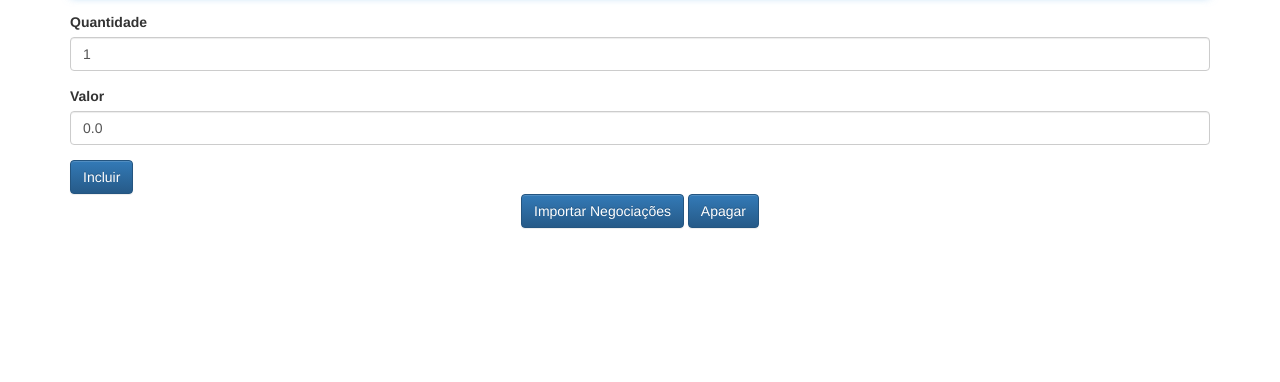
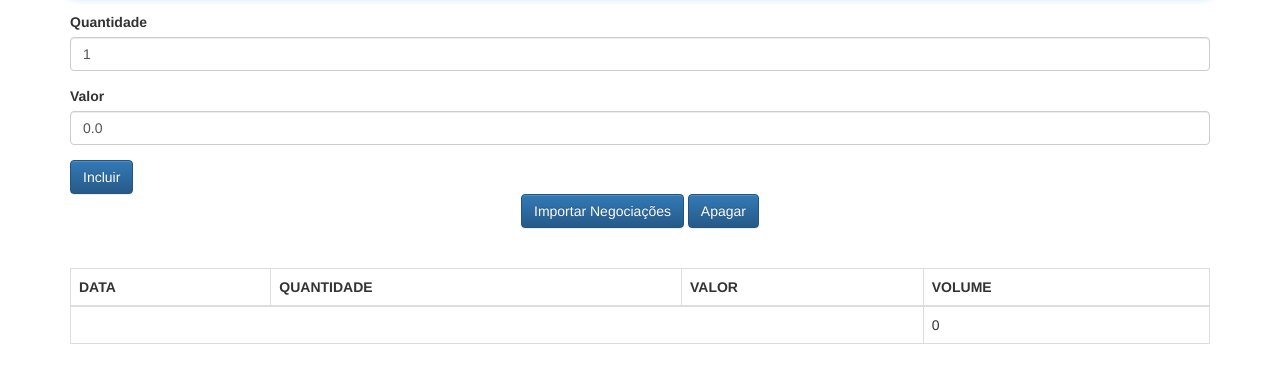
Before and after one commit to ptcmariano/negociacoes-front, a plain HTML site: page index.html in a window 1280 px wide. Shown: the part 132-514 px from the top of the page. Drawn offline with Linux system fonts and the light colour scheme.

Commit message:
feature: binding classe associa modelo a view e com a responsabilidade de atutalizar

```diff
--- a/index.html
+++ b/index.html
@@ -51,6 +51,7 @@
     <script src="js/app/models/ListaNegociacoes.js"></script>
     <script src="js/app/models/Mensagem.js"></script>
     <script src="js/app/services/ProxyFactory.js"></script>
+    <script src="js/app/helpers/Associa.js"></script>
     <script src="js/app/controllers/NegociacaoController.js"></script>
     <script src="js/app/views/View.js"></script>
     <script src="js/app/views/NegociacoesView.js"></script>
--- a/js/app/controllers/NegociacaoController.js
+++ b/js/app/controllers/NegociacaoController.js
@@ -8,17 +8,18 @@ class NegociacaoController {
 
         this._negociacoesView = new NegociacoesView(document.querySelector('#negociacoesTable'));
 
-        this._listaNegociacoes = ProxyFactory.create(
+        this._listaNegociacoes = new Associa(
             new ListaNegociacoes(),
-            ['adiciona', 'esvazia'],
-            (model) => this._negociacoesView.update(model)
+            this._negociacoesView,
+            ['adiciona', 'esvazia']
         );
 
         this._mensagemView = new MensagemView(document.querySelector('#mensagemView'));
-        this._mensagem = ProxyFactory.create(
+
+        this._mensagem = new Associa(
             new Mensagem(),
-            ['texto'],
-            (model) => this._mensagemView.update(model)
+            this._mensagemView,
+            ['texto']
         );
     }
     adiciona(event) {
--- /dev/null
+++ b/js/app/helpers/Associa.js
@@ -0,0 +1,12 @@
+
+class Associa {
+    constructor(model, view, props) {
+        const proxy = ProxyFactory.create(
+            model,
+            props,
+            model => view.update(model)
+        );
+        view.update(model);
+        return proxy;
+    }
+}
```
